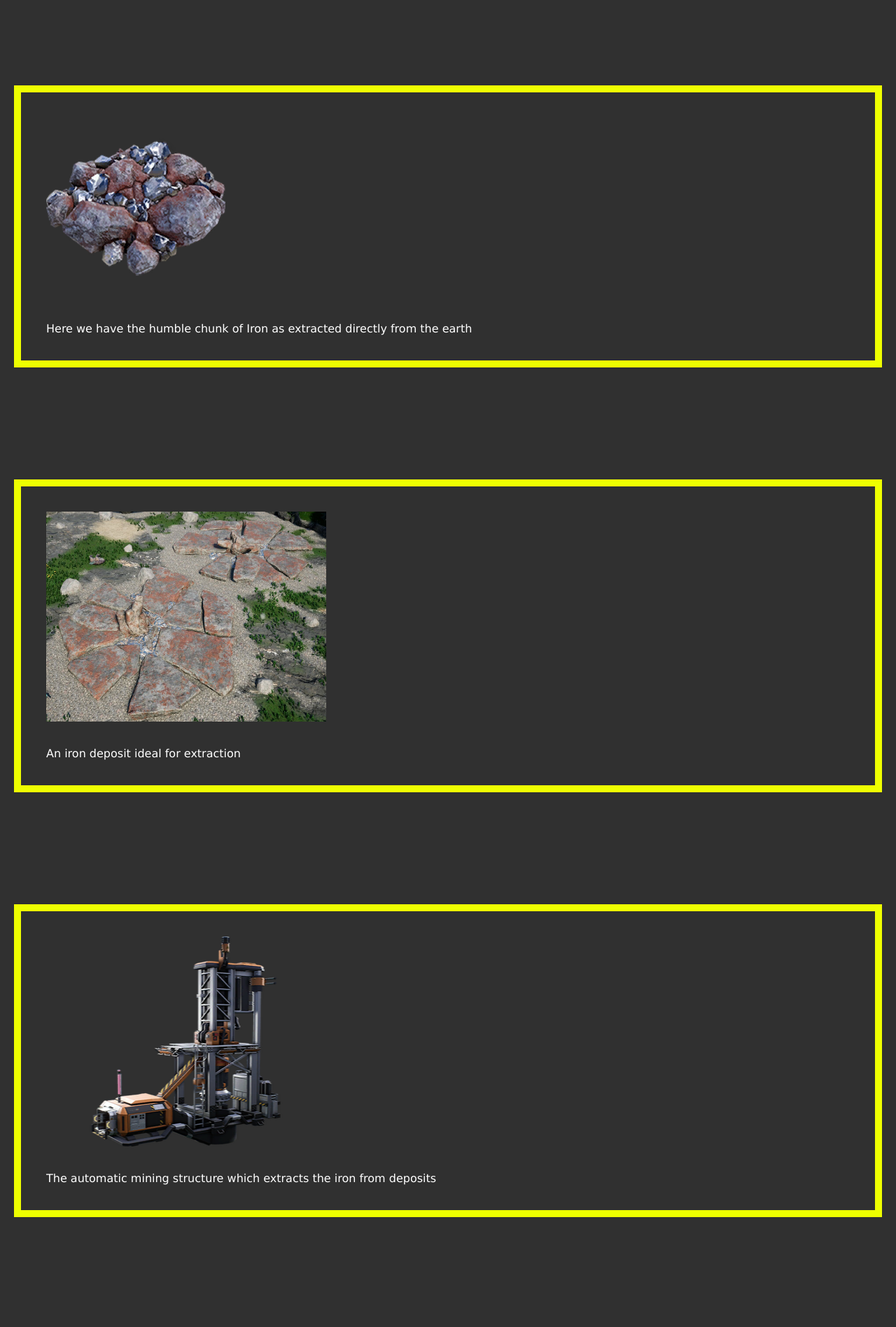
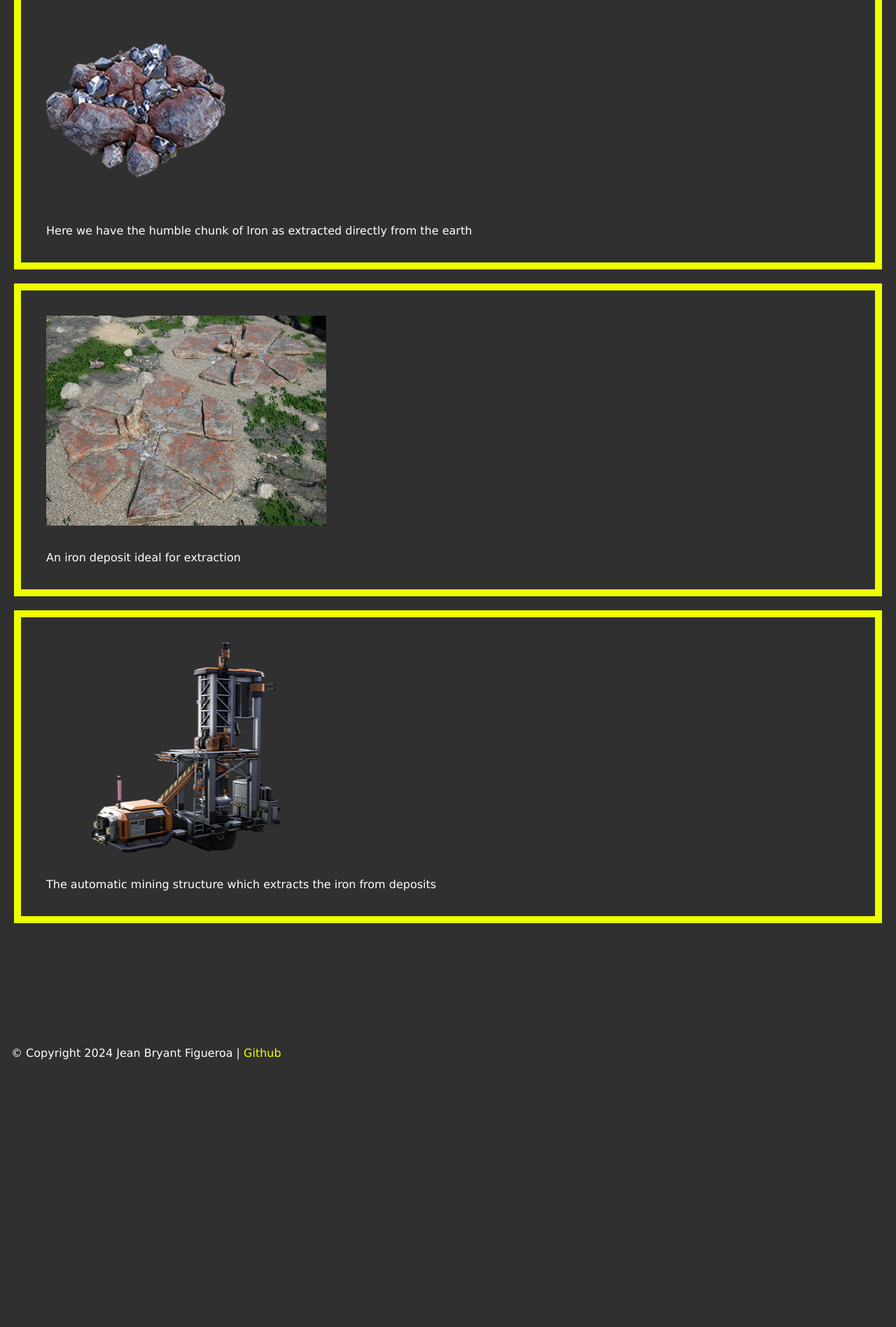
Before and after one commit to Hasturious/COMP001A.Assignment5, a plain HTML site: page extraction.html in a window 1280 px wide. Shown: the part 280-2176 px from the top of the page at 70% size. After the commit the page ends 1810 px from the top, so only its background shows below. Drawn offline with Linux system fonts and the light colour scheme.

Commit message:
debugging

```diff
--- a/extraction.html
+++ b/extraction.html
@@ -31,7 +31,6 @@
 
         <hr class="thin-orange-line">
 
-        <section>
             <ul>
                 <li>
                     <a href="#rawiron">Raw Iron</a>
@@ -43,28 +42,22 @@
                     <a href="#smelter">Smelter</a>
                 </li>
             </ul>
-        </section>
-        <section>
 
             <div id="rawiron" class="bordered-section">
             <img src="images/Iron_Ore.png" alt="Raw chunk of iron">
             <p>Here we have the humble chunk of Iron as extracted directly from the earth</p>
             </div>
-        </section>
 
-        <section>
             <div id="deposit" class="bordered-section">
             <img src="images/node.png" alt="A node of raw iron ideal for extraction" height="300" width="400">
             <p>An iron deposit ideal for extraction</p>
             </div>
-        </section>
 
-        <section>
             <div id="smelter" class="bordered-section">
             <img src="images/miner.png" alt="The automatic mining structure" height="300" width="400">
             <p>The automatic mining structure which extracts the iron from deposits</p>
             </div>
-        </section>
+
     </main>
     <footer><p>© Copyright 2024 Jean Bryant Figueroa | <a href="https://github.com/Hasturious" target="_blank">Github</a></p></footer>
 </body>
```
Also changed, not shown: assembly.html (+0 -4 lines), index.html (+1 -1 lines), manufacturing.html (+0 -4 lines), refinement.html (+0 -4 lines).
